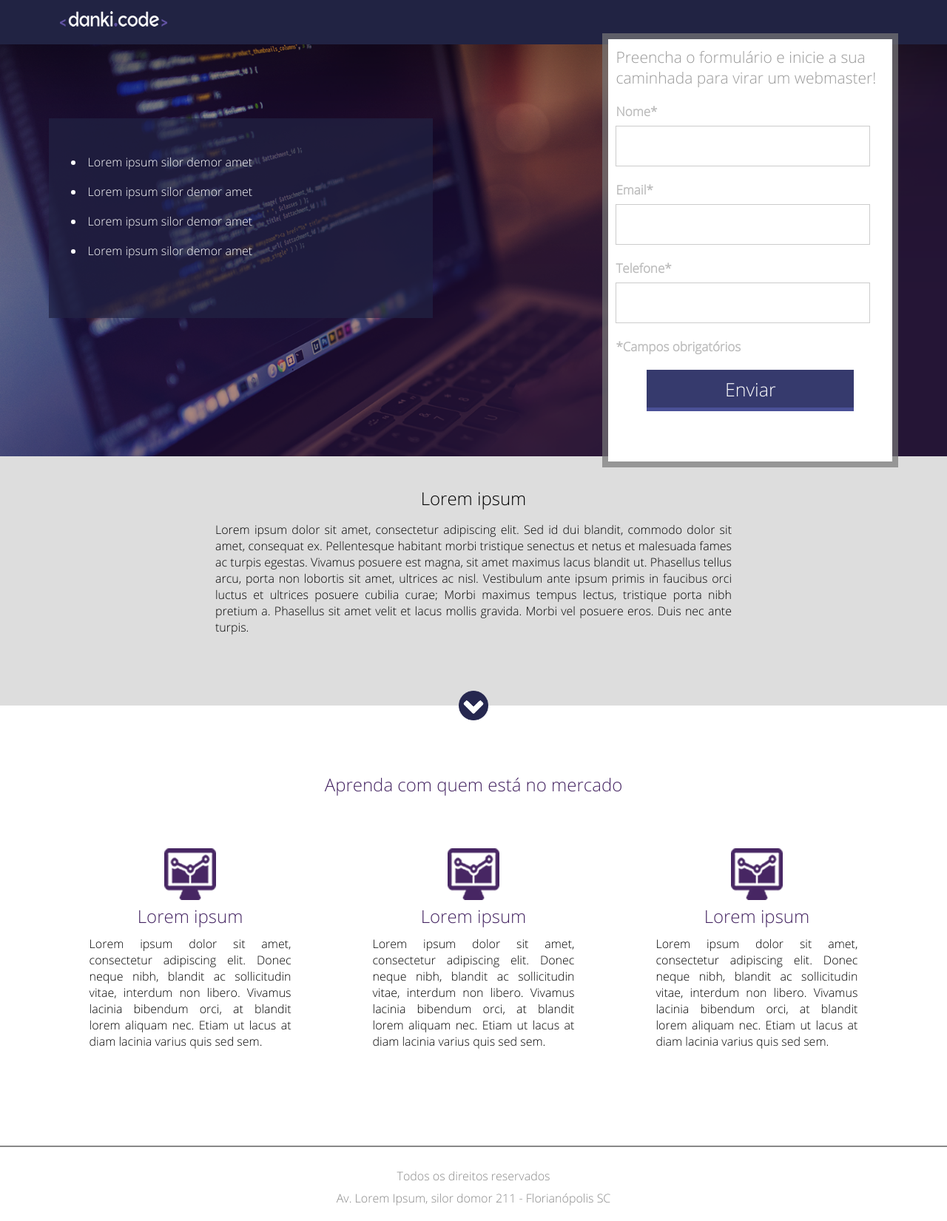
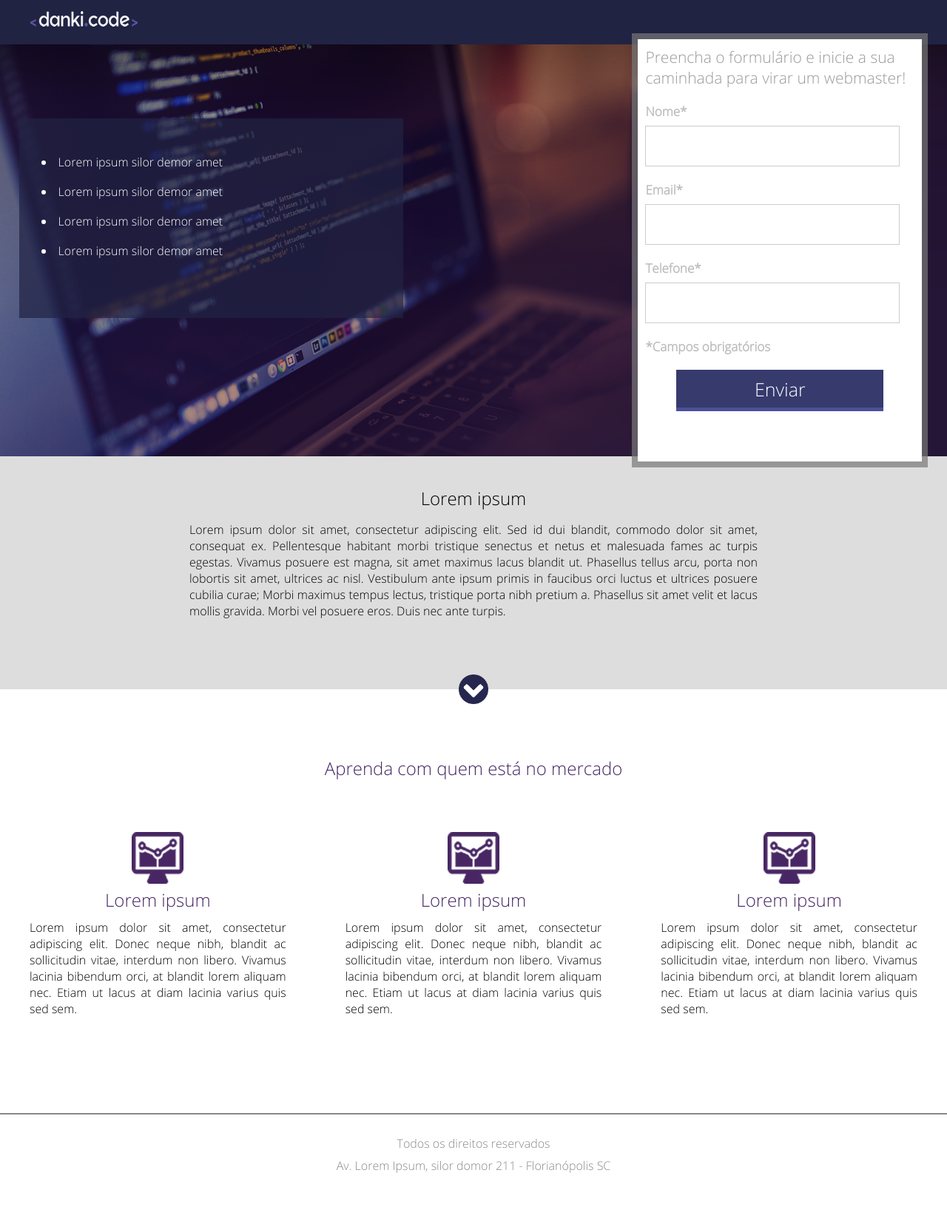
Before and after one commit to mateus040/Curso_DankiCode, a PHP site: page / in a window 1280 px wide. Shown: the whole page at 74% size. After the commit the page ends 1586 px from the top, so only its background shows below. Run offline with PHP 8.4, Linux system fonts and the light colour scheme.

Commit message:
adicionando respnsividade no projeto 1

```diff
--- a/Curso WebMaster Front-End/HTML_CSS/Design_Responsivo/Projeto_01/css/style.css
+++ b/Curso WebMaster Front-End/HTML_CSS/Design_Responsivo/Projeto_01/css/style.css
@@ -19,16 +19,17 @@ html,body{
 }
 
 .center{
-    width: 1200px;
+    max-width: 1280px;
+    width: 100%;
     margin: 0 auto;
-    padding: 0 2%;
 }
 
 .header{
-    min-width: 1200px;
     width: 100%;
+    padding: 0 2%;
     height: 60px;
     background-color: #212343;
+
 }
 
 .header img{
@@ -36,8 +37,8 @@ html,body{
 }
 
 .container-banner{
-    min-width: 1200px;
     width: 100%;
+    padding: 0 2%;
     height: 557px;
     background-image: url('../img/header_bg.png');
     background-size: cover;
@@ -132,11 +133,9 @@ html,body{
 }
 
 .container-2{
-    min-width: 1200px;
-    padding: 40px 0;
+    padding: 40px 2%;
     background-color: #DDD;
     text-align: center;
-
 }
 
 .container-2 h2{
@@ -144,7 +143,8 @@ html,body{
 }
 
 .container-2 p{
-    width: 698px;
+    width: 100%;
+    max-width: 768px;
     margin: 15px 0;
     display: inline-block;
     text-align: justify;
@@ -162,7 +162,6 @@ html,body{
 }
 
 .section-1{
-    min-width: 1200px;
     padding: 90px 0;
 }
 
@@ -186,7 +185,7 @@ html,body{
 .container-single p{
     display: inline-block;
     text-align: justify;
-    padding: 10px 25px;
+    padding: 10px;
 }
 
 .container-single img{
--- a/Curso WebMaster Front-End/HTML_CSS/Design_Responsivo/Projeto_01/index.html
+++ b/Curso WebMaster Front-End/HTML_CSS/Design_Responsivo/Projeto_01/index.html
@@ -19,7 +19,7 @@
 
     <div class="container-banner">
         <div class="center">
-
+            <div>
                 <div class="container-list">
                     <ul>
                         <li>Lorem ipsum silor demor amet</li>
@@ -28,9 +28,11 @@
                         <li>Lorem ipsum silor demor amet</li>
                     </ul>
                 </div>
+            </div>
+
+            <div></div>
 
             <div class="form">
-                <form>
                 <h2>Preencha o formulário e inicie a sua caminhada para virar um webmaster!</h2>
                 <form>
                     <div class="input-container">
@@ -40,12 +42,12 @@
 
                     <div class="input-container">
                         <span>Email*</span>
-                            <input type="email" name="email" required>
+                        <input type="text" name="email" required>
                     </div>
 
                     <div class="input-container">
                         <span>Telefone*</span>
-                            <input type="number" name="telefone" required>
+                        <input type="text" name="telefone" required>
                     </div>
 
                     <p class="warning">*Campos obrigatórios</p>
@@ -55,8 +57,9 @@
                     </div>
 
                 </form>
-                </form>
             </div>
+        </div>
+        <div class="clear"></div>
     </div>
     </div>
 
```
Also changed, not shown: other parts of Curso WebMaster Front-End/HTML_CSS/Design_Responsivo/Projeto_01/css/style.css (+80 -0 lines). Lines whose indentation alone changed are shown as unchanged.
